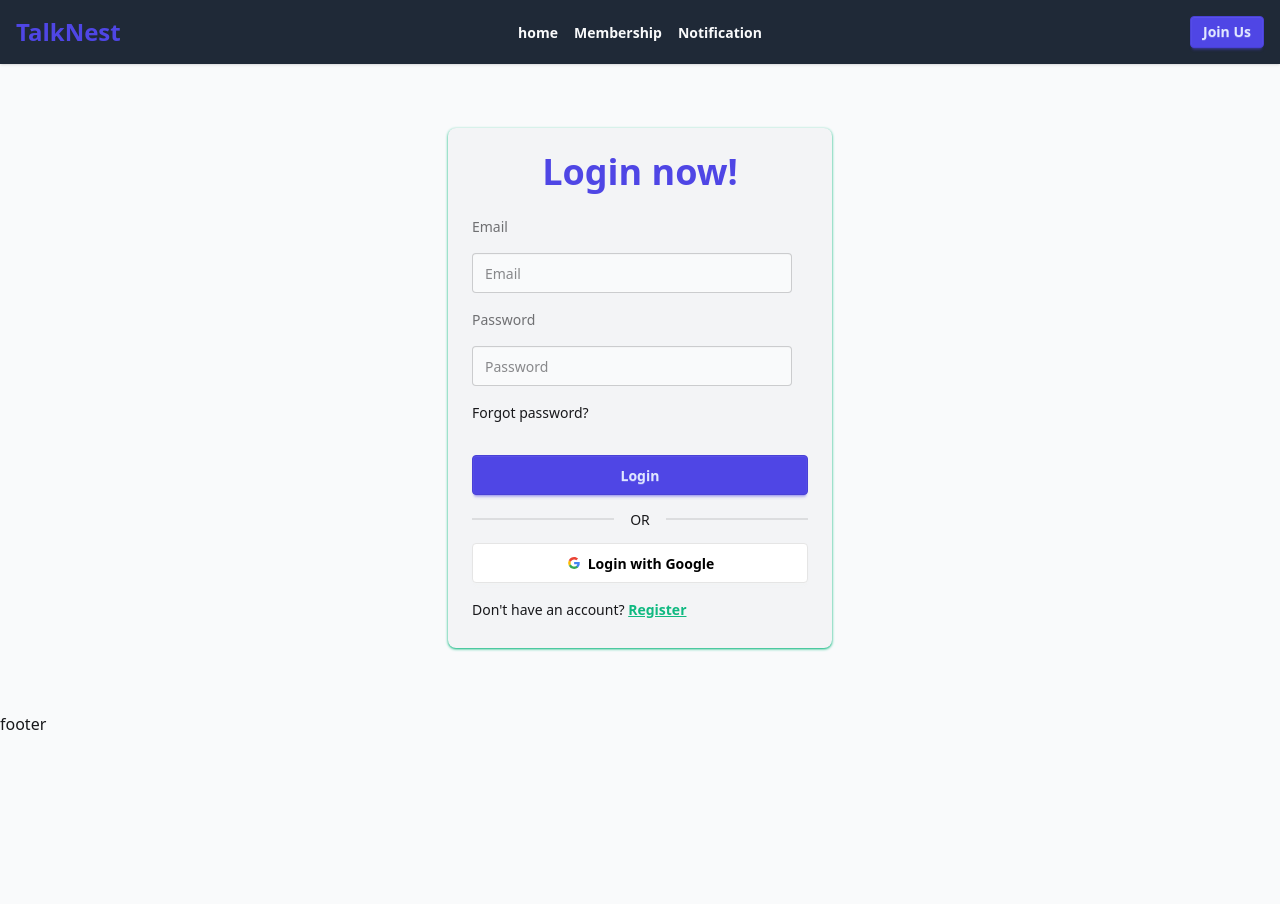
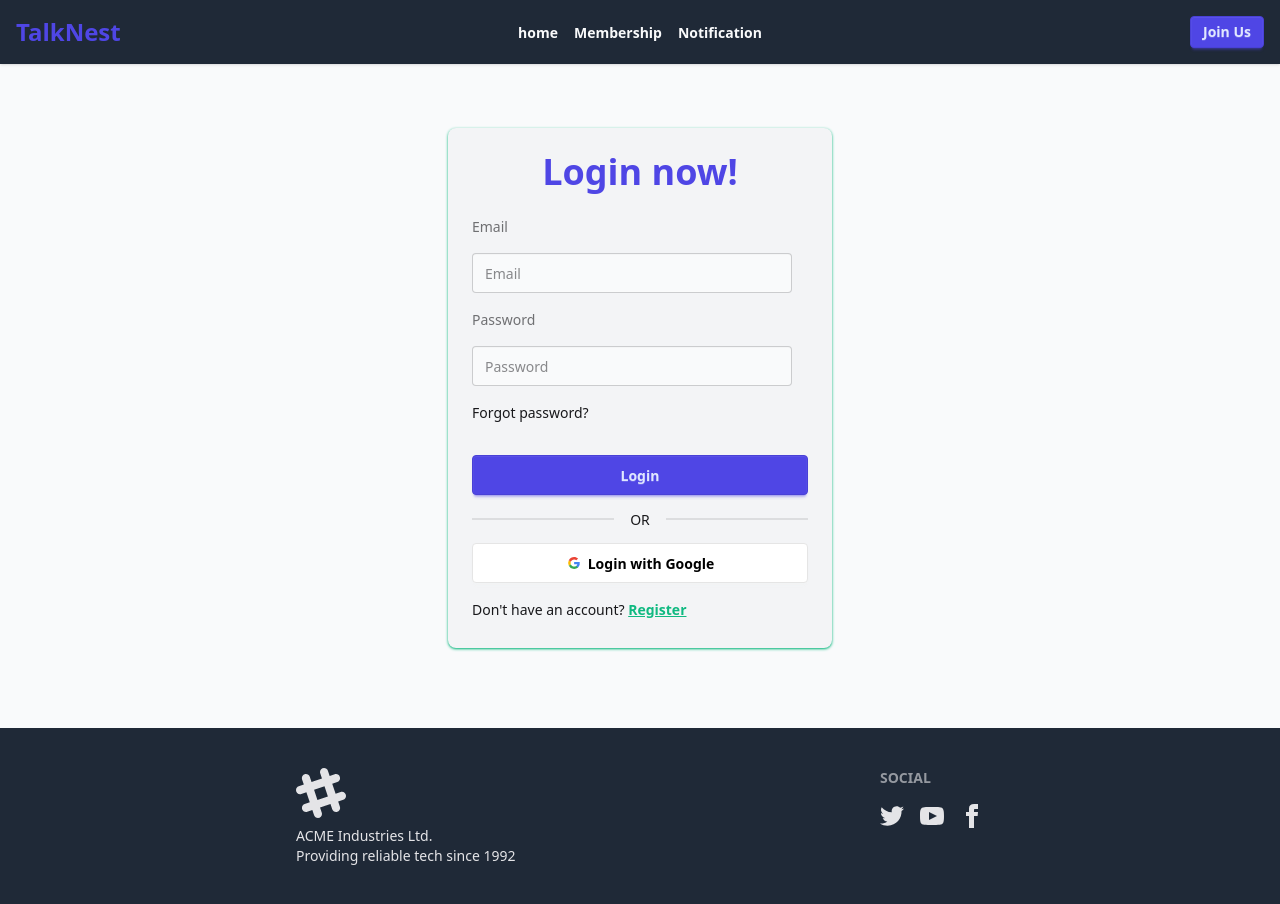
Before and after one commit to NazmulhaqueD/talkNest-client, a React (Vite) app: page /login in a window 1280 px wide. Before the commit the page ends 800 px from the top, so only its background shows below. Built offline with nearby package versions, Linux system fonts and the light colour scheme; no server answers.

Commit message:
Add ReportedComments page: implement functionality to display, resolve, and delete reported comments, update routing to include ReportedComments path, and enhance footer styling.

```diff
--- a/src/components/dashboard/AsideDashboard.jsx
+++ b/src/components/dashboard/AsideDashboard.jsx
@@ -13,7 +13,7 @@
         <NavLink to={'/profile'} className={'flex items-center gap-2 font-semibold'}><ImProfile /> <span>Admin Profile</span></NavLink>
         <NavLink to={'/manageUsers'} className={'flex items-center gap-2 font-semibold'}><ImProfile /> <span>Manage Users</span></NavLink>
         <NavLink to={'/reportedComments'} className={'flex items-center gap-2 font-semibold'}><ImProfile /> <span>Reported Comments</span></NavLink>
-        <NavLink to={'/reportedComments'} className={'flex items-center gap-2 font-semibold'}><ImProfile /> <span>Make Announcement
+        <NavLink to={'/announcement'} className={'flex items-center gap-2 font-semibold'}><ImProfile /> <span>Make Announcement
         </span></NavLink>
     </>
 
--- a/src/components/footer/Footer.jsx
+++ b/src/components/footer/Footer.jsx
@@ -2,8 +2,65 @@
 
 const Footer = () => {
     return (
-        <div>
-            footer
+        <div className='w-full bg-secondary'>
+            <footer className="max-w-3xl mx-auto footer justify-between sm:footer-horizontal  text-neutral-content p-10">
+                <aside>
+                    <svg
+                        width="50"
+                        height="50"
+                        viewBox="0 0 24 24"
+                        xmlns="http://www.w3.org/2000/svg"
+                        fillRule="evenodd"
+                        clipRule="evenodd"
+                        className="fill-current">
+                        <path
+                            d="M22.672 15.226l-2.432.811.841 2.515c.33 1.019-.209 2.127-1.23 2.456-1.15.325-2.148-.321-2.463-1.226l-.84-2.518-5.013 1.677.84 2.517c.391 1.203-.434 2.542-1.831 2.542-.88 0-1.601-.564-1.86-1.314l-.842-2.516-2.431.809c-1.135.328-2.145-.317-2.463-1.229-.329-1.018.211-2.127 1.231-2.456l2.432-.809-1.621-4.823-2.432.808c-1.355.384-2.558-.59-2.558-1.839 0-.817.509-1.582 1.327-1.846l2.433-.809-.842-2.515c-.33-1.02.211-2.129 1.232-2.458 1.02-.329 2.13.209 2.461 1.229l.842 2.515 5.011-1.677-.839-2.517c-.403-1.238.484-2.553 1.843-2.553.819 0 1.585.509 1.85 1.326l.841 2.517 2.431-.81c1.02-.33 2.131.211 2.461 1.229.332 1.018-.21 2.126-1.23 2.456l-2.433.809 1.622 4.823 2.433-.809c1.242-.401 2.557.484 2.557 1.838 0 .819-.51 1.583-1.328 1.847m-8.992-6.428l-5.01 1.675 1.619 4.828 5.011-1.674-1.62-4.829z"></path>
+                    </svg>
+                    <p>
+                        ACME Industries Ltd.
+                        <br />
+                        Providing reliable tech since 1992
+                    </p>
+                </aside>
+                <nav>
+                    <h6 className="footer-title">Social</h6>
+                    <div className="grid grid-flow-col gap-4">
+                        <a>
+                            <svg
+                                xmlns="http://www.w3.org/2000/svg"
+                                width="24"
+                                height="24"
+                                viewBox="0 0 24 24"
+                                className="fill-current">
+                                <path
+                                    d="M24 4.557c-.883.392-1.832.656-2.828.775 1.017-.609 1.798-1.574 2.165-2.724-.951.564-2.005.974-3.127 1.195-.897-.957-2.178-1.555-3.594-1.555-3.179 0-5.515 2.966-4.797 6.045-4.091-.205-7.719-2.165-10.148-5.144-1.29 2.213-.669 5.108 1.523 6.574-.806-.026-1.566-.247-2.229-.616-.054 2.281 1.581 4.415 3.949 4.89-.693.188-1.452.232-2.224.084.626 1.956 2.444 3.379 4.6 3.419-2.07 1.623-4.678 2.348-7.29 2.04 2.179 1.397 4.768 2.212 7.548 2.212 9.142 0 14.307-7.721 13.995-14.646.962-.695 1.797-1.562 2.457-2.549z"></path>
+                            </svg>
+                        </a>
+                        <a>
+                            <svg
+                                xmlns="http://www.w3.org/2000/svg"
+                                width="24"
+                                height="24"
+                                viewBox="0 0 24 24"
+                                className="fill-current">
+                                <path
+                                    d="M19.615 3.184c-3.604-.246-11.631-.245-15.23 0-3.897.266-4.356 2.62-4.385 8.816.029 6.185.484 8.549 4.385 8.816 3.6.245 11.626.246 15.23 0 3.897-.266 4.356-2.62 4.385-8.816-.029-6.185-.484-8.549-4.385-8.816zm-10.615 12.816v-8l8 3.993-8 4.007z"></path>
+                            </svg>
+                        </a>
+                        <a>
+                            <svg
+                                xmlns="http://www.w3.org/2000/svg"
+                                width="24"
+                                height="24"
+                                viewBox="0 0 24 24"
+                                className="fill-current">
+                                <path
+                                    d="M9 8h-3v4h3v12h5v-12h3.642l.358-4h-4v-1.667c0-.955.192-1.333 1.115-1.333h2.885v-5h-3.808c-3.596 0-5.192 1.583-5.192 4.615v3.385z"></path>
+                            </svg>
+                        </a>
+                    </div>
+                </nav>
+            </footer>
         </div>
     );
 };
--- a/src/layouts/MainLayout.jsx
+++ b/src/layouts/MainLayout.jsx
@@ -7,7 +7,9 @@
     return (
         <div>
             <Navbar></Navbar>
-            <Outlet></Outlet>
+            <div className='min-h-[75vh]'>
+                <Outlet></Outlet>
+            </div>
             <Footer></Footer>
         </div>
     );
--- /dev/null
+++ b/src/pages/dashboard/admin/ReportedComments.jsx
@@ -0,0 +1,125 @@
+import React, { useState } from 'react';
+import { useQuery } from '@tanstack/react-query';
+import UseAxiosSecure from '../../../hooks/UseAxiosSecure';
+import Loader from '../../../components/shared/Loader';
+
+const ReportedComments = () => {
+    const axiosSecure = UseAxiosSecure();
+    const [page, setPage] = useState(1);
+    const limit = 10;
+    const [selectedComment, setSelectedComment] = useState(null);
+
+    const { data, isLoading, refetch } = useQuery({
+        queryKey: ['reported-comments', page],
+        queryFn: async () => {
+            const res = await axiosSecure.get(`/reported-comments?page=${page}&limit=${limit}`);
+            return res.data;
+        },
+    });
+
+    if (isLoading) return <Loader />;
+
+    const totalPages = Math.ceil(data?.count / limit);
+
+    const handleDelete = async (id) => {
+        try {
+            await axiosSecure.delete(`/reported-comments/${id}`);
+            refetch();
+        } catch (err) {
+            console.error(err);
+        }
+    };
+
+    const handleResolve = async (id) => {
+        try {
+            await axiosSecure.patch(`/reported-comments/${id}`, { status: 'resolved' });
+            refetch();
+        } catch (err) {
+            console.error(err);
+        }
+    };
+
+    return (
+        <div className="p-4">
+            <h2 className="text-2xl font-bold mb-4">Reported Comments</h2>
+            <div className="overflow-x-auto shadow-md rounded-lg">
+                <table className="table w-full">
+                    <thead>
+                        <tr>
+                            <th>#</th>
+                            <th>Commenter Email</th>
+                            <th>Comment</th>
+                            <th>Feedback</th>
+                            <th>Status</th>
+                            <th>Actions</th>
+                        </tr>
+                    </thead>
+                    <tbody>
+                        {data?.reportedComments?.map((report, index) => (
+                            <tr key={report._id}>
+                                <td>{(page - 1) * limit + index + 1}</td>
+                                <td>{report.userName}</td>
+                                <td>
+                                    {report.comment.length > 20 ? (
+                                        <>
+                                            {report.comment.slice(0, 20)}...
+                                            <button
+                                                className="link link-primary ml-2"
+                                                onClick={() => setSelectedComment(report.comment)}
+                                            >
+                                                See more
+                                            </button>
+                                        </>
+                                    ) : (
+                                        report.comment
+                                    )}
+                                </td>
+                                <td>{report.feedback}</td>
+                                <td>{report.status || 'Pending'}</td>
+                                <td className="space-x-2">
+                                    <button onClick={() => handleResolve(report._id)} className="btn btn-sm btn-success">
+                                        Resolve
+                                    </button>
+                                    <button onClick={() => handleDelete(report._id)} className="btn btn-sm btn-error">
+                                        Delete
+                                    </button>
+                                </td>
+                            </tr>
+                        ))}
+                    </tbody>
+                </table>
+            </div>
+
+            {/* Modal */}
+            {selectedComment && (
+                <div className="fixed inset-0 bg-black bg-opacity-40 flex items-center justify-center z-50">
+                    <div className="bg-white p-6 rounded shadow-lg max-w-lg w-full">
+                        <h3 className="text-lg font-bold mb-2">Full Comment</h3>
+                        <p className="mb-4">{selectedComment}</p>
+                        <button
+                            className="btn btn-primary"
+                            onClick={() => setSelectedComment(null)}
+                        >
+                            Close
+                        </button>
+                    </div>
+                </div>
+            )}
+
+            {/* Pagination */}
+            <div className="flex justify-center mt-6 gap-2">
+                {[...Array(totalPages).keys()].map((p) => (
+                    <button
+                        key={p}
+                        onClick={() => setPage(p + 1)}
+                        className={`btn btn-sm ${page === p + 1 ? 'btn-primary' : 'btn-outline'}`}
+                    >
+                        {p + 1}
+                    </button>
+                ))}
+            </div>
+        </div>
+    );
+};
+
+export default ReportedComments;
--- a/src/routes/Router.jsx
+++ b/src/routes/Router.jsx
@@ -12,6 +12,7 @@
 import CommentPage from "../pages/dashboard/user/CommentsPage";
 import Profile from "../pages/profile/Profile";
 import ManageUsers from "../pages/dashboard/admin/ManageUsers";
+import ReportedComments from "../pages/dashboard/admin/ReportedComments";
 
 export const router = createBrowserRouter([
     {
@@ -64,6 +65,10 @@
             {
                 path: 'manageUsers',
                 element: <ManageUsers></ManageUsers>
+            },
+            {
+                path: 'reportedComments',
+                element: <ReportedComments></ReportedComments>
             }
         ]
     },
```
